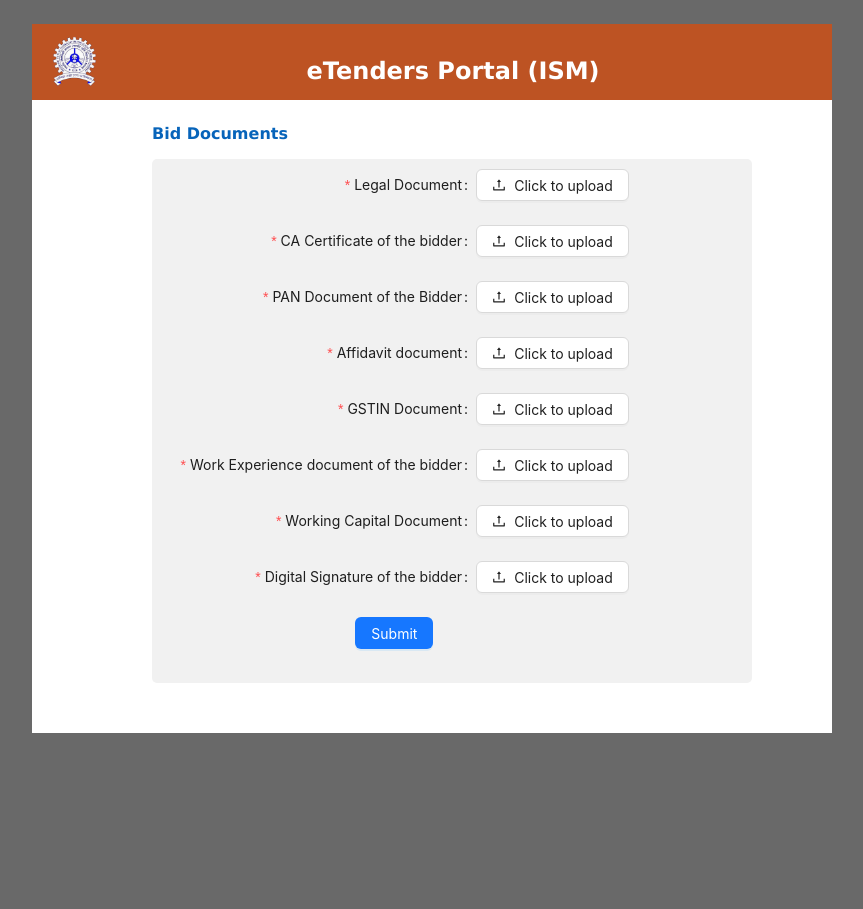
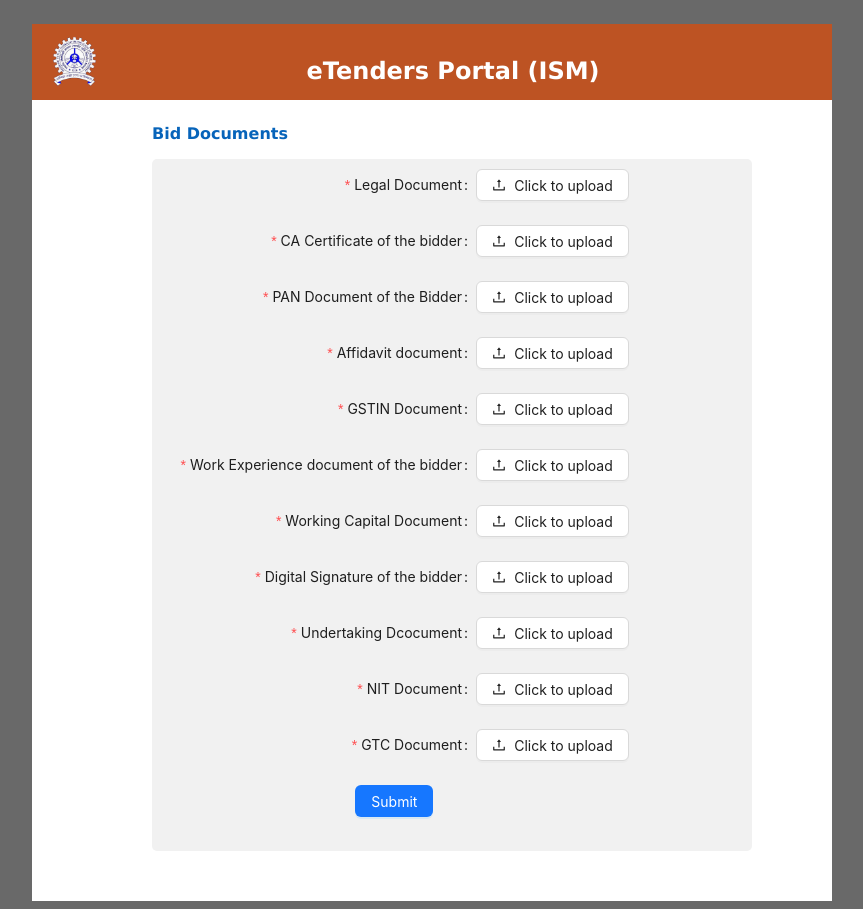
Before and after one commit to aniket-zz/Tender-Form-1, a React (Create React App) app: page /upload in a window 1280 px wide. Shown: the whole page, without its empty margins (208-1071 px from the left). Before the commit the page ends 800 px from the top, so only its background shows below. Built offline with nearby package versions, Linux system fonts and the light colour scheme; no server answers.

Commit message:
upload field added for new document

```diff
--- a/src/Pages/UploadForm/UploadForm.js
+++ b/src/Pages/UploadForm/UploadForm.js
@@ -51,28 +51,24 @@ const UploadForm = (props) => {
   const [form] = Form.useForm();
   const onFinish = async () => {
     // making a request to server
-    console.log('submitting ... ');
-    const reqObj = {
-      ...links,
-      attorney_nit_desc:
-        "Hiring of HEMMs (Shovels, Dumpers, Drills, Dozers, Graders, Fog Canons etc.) for transfer & transportation of materials in various strata including drilling, excavation, dumping, spreading, dozing and other allied works in specified areas for dumping for exposing various coal seams from surface, down to seam II B at Ananta OCP as per the instructions of Project Officer/Management of Ananta OCP, Jagannath Area, MCL,",
-    };
+    console.log("submitting ... ");
     const usrToken = localStorage.getItem("token");
-    console.log(reqObj);
+    // console.log(props.formValue.TenderType);
+    // console.log(reqObj);
 
-    const resp = customFetch.post("/result", {links: JSON.stringify(reqObj), type: props.formValue.TenderType}, {
-      headers: {
-        authorization: `Bearer ${usrToken}`,
-      },
-    });
-    if (resp.data === "0")
-    {
+    const resp = customFetch.post(
+      "/result",
+      { links: JSON.stringify(links), type: props.formValue.TenderType },
+      {
+        headers: {
+          authorization: `Bearer ${usrToken}`,
+        },
+      }
+    );
+    if (resp.data === "0") {
       message.error("Something went wrong ! Please try again");
       navigate("/upload")
-    }
-
-    else
-    {
+    } else {
       message.success("Request successfull ! See reports section for result");
       navigate("/Success")
     }
@@ -333,6 +329,57 @@ const UploadForm = (props) => {
             </Upload>
           </Form.Item>
 
+          {/* ---------------UNDERTAKING DOCUMENT ------------------- */}
+          <Form.Item
+            name="Undertaking Document"
+            label="Undertaking Dcocument"
+            rules={[
+              {
+                required: true,
+                message: "Please upload undertaking document",
+              },
+            ]}
+            labelCol={{ span: "13", offset: "0" }}
+          >
+            <Upload name="under_link" {...prop} customRequest={handleUpload}>
+              <Button icon={<UploadOutlined />}>Click to upload</Button>
+            </Upload>
+          </Form.Item>
+
+          {/* ---------------NIT DOCUMENT------------------- */}
+          <Form.Item
+            name="NIT Document"
+            label="NIT Document"
+            rules={[
+              {
+                required: true,
+                message: "Please upload NIT document",
+              },
+            ]}
+            labelCol={{ span: "13", offset: "0" }}
+          >
+            <Upload name="nit_link" {...prop} customRequest={handleUpload}>
+              <Button icon={<UploadOutlined />}>Click to upload</Button>
+            </Upload>
+          </Form.Item>
+
+          {/* ---------------GTC DOCUMENT------------------- */}
+          <Form.Item
+            name="GTC Document"
+            label="GTC Document"
+            rules={[
+              {
+                required: true,
+                message: "Please upload GTC Document",
+              },
+            ]}
+            labelCol={{ span: "13", offset: "0" }}
+          >
+            <Upload name="gtc_link" {...prop} customRequest={handleUpload}>
+              <Button icon={<UploadOutlined />}>Click to upload</Button>
+            </Upload>
+          </Form.Item>
+
           {/* ----------------------SUBMIT BUTTON-------------------------- */}
           <Form.Item {...tailFormItemLayout}>
             <Button type="primary" htmlType="button" onClick={onFinish}>
--- a/src/utils/axios.js
+++ b/src/utils/axios.js
@@ -1,7 +1,7 @@
 import axios from "axios";
 
 const customFetch = axios.create({
-  // baseURL: "http://localhost:5000",
+  // baseURL: "http://172.24.221.37:5000",
   baseURL: "http://18.214.36.46",
   headers: {
     "Content-Type": "application/json",
```
